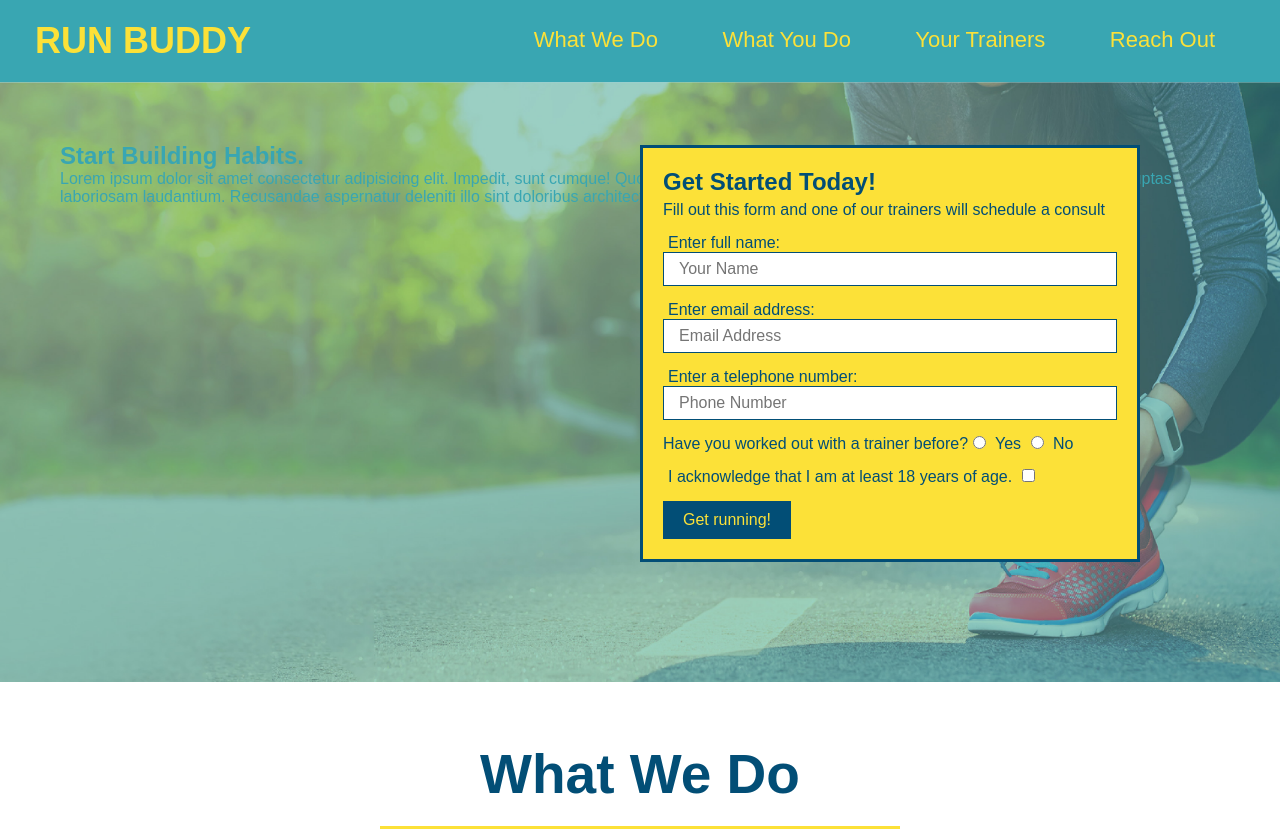
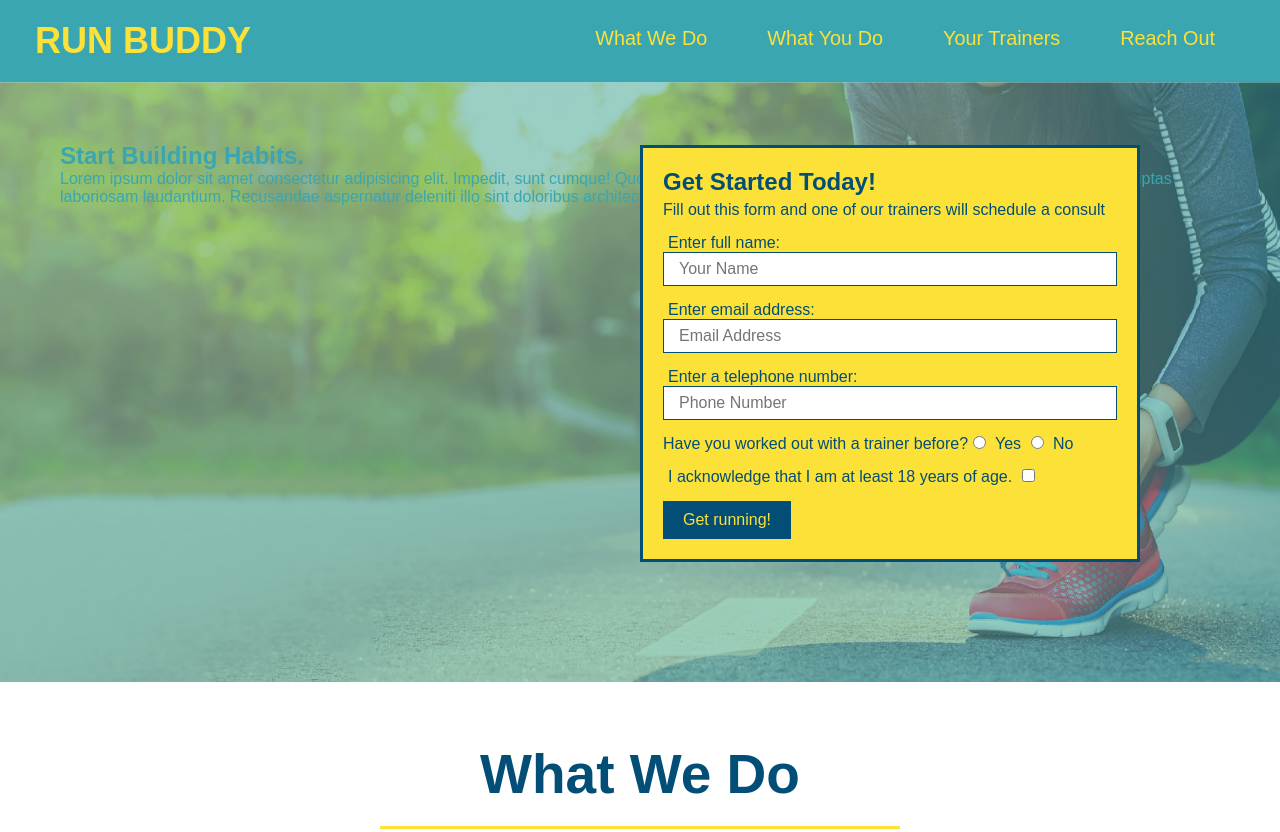
Before and after one commit to martin0330/run-buddy, a plain HTML site: page index.html in a window 1280 px wide. Shown: the top 832 px of the page. Drawn offline with Linux system fonts and the light colour scheme.

Commit message:
add flexbox to header

```diff
--- a/style.css
+++ b/style.css
@@ -10,16 +10,13 @@ body {
 header {
     padding: 20px 35px;
     background-color: #39a6b2;
-    display:flex;
-    justify-content: space-between;
-    flex-wrap: wrap;
 }
 header h1 {
     font-weight: bold;
     font-size: 36px;
     color: #fce138;
     margin: 0;
-
+    display: inline;
 }
 
 header a {
@@ -28,17 +25,23 @@ header a {
 }
 
 header nav {
+    float: right;
     margin: 7px 0;
 }
 
-header nav ul li {
-    display: inline;
+header nav ul  {
+    display:flex;
+    flex-wrap: wrap;
+    justify-content: space-between;
+    align-items: center;
+    list-style: none;
+
 }
 
 header nav ul li a {
     margin: 0 30px;
     font-weight: lighter;
-    font-size: 22px;
+    font-size: 1.55vw;
 }
 footer {
     background: #fce138;
```
